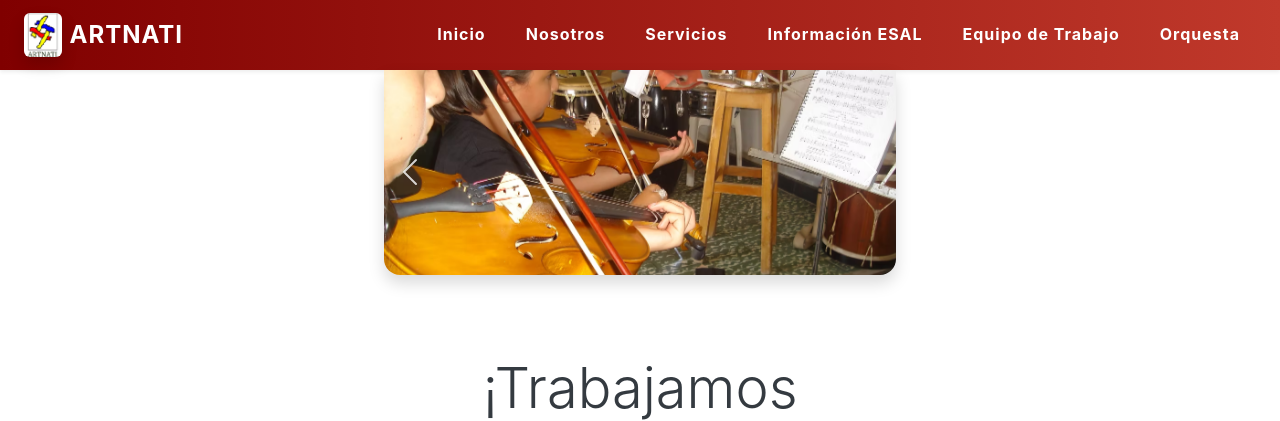
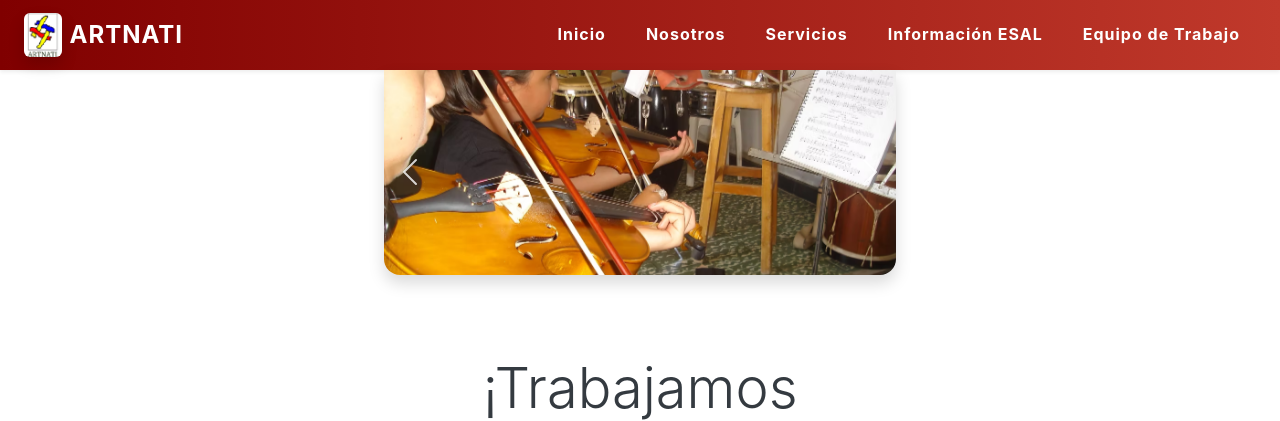
Before and after one commit to miuguelt/artnati_flask, a Flask app: page / in a window 1280 px wide. Shown: the top 421 px of the page. Run offline with Flask 3, Linux system fonts and the light colour scheme.

Commit message:
Update base.html

```diff
--- a/templates/base.html
+++ b/templates/base.html
@@ -27,7 +27,6 @@
                     <li class="nav-item"><a class="nav-link nav-link-artnati px-3 rounded-pill" href="{{ url_for('servicios') }}">Servicios</a></li>
                     <li class="nav-item"><a class="nav-link nav-link-artnati px-3 rounded-pill" href="{{ url_for('informacion_esal') }}">Información ESAL</a></li>
                     <li class="nav-item"><a class="nav-link nav-link-artnati px-3 rounded-pill" href="{{ url_for('equipo') }}">Equipo de Trabajo</a></li>
-                    <li class="nav-item"><a class="nav-link nav-link-artnati px-3 rounded-pill" href="{{ url_for('orquesta') }}">Orquesta</a></li>
                 </ul>
             </div>
         </div>
```
